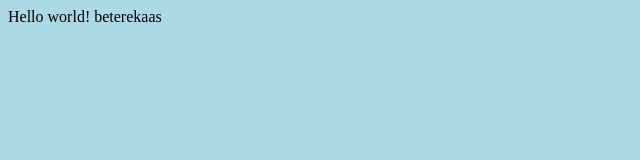
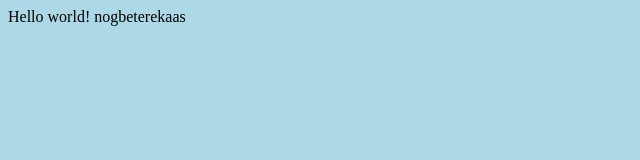
Before and after one commit to blubvis/htmlwebsite, a plain HTML site: page index.html in a window 1280 px wide. Shown: the full height of the page, 0-640 px from the left. Drawn offline with Linux system fonts and the light colour scheme; files that its build step writes are made by us from their sources.

Commit message:
beterekaas

```diff
--- a/index.html
+++ b/index.html
@@ -7,6 +7,6 @@
   </head>
   <body>
     Hello world!
-    beterekaas
+    nogbeterekaas
   </body>
 </html>
```
